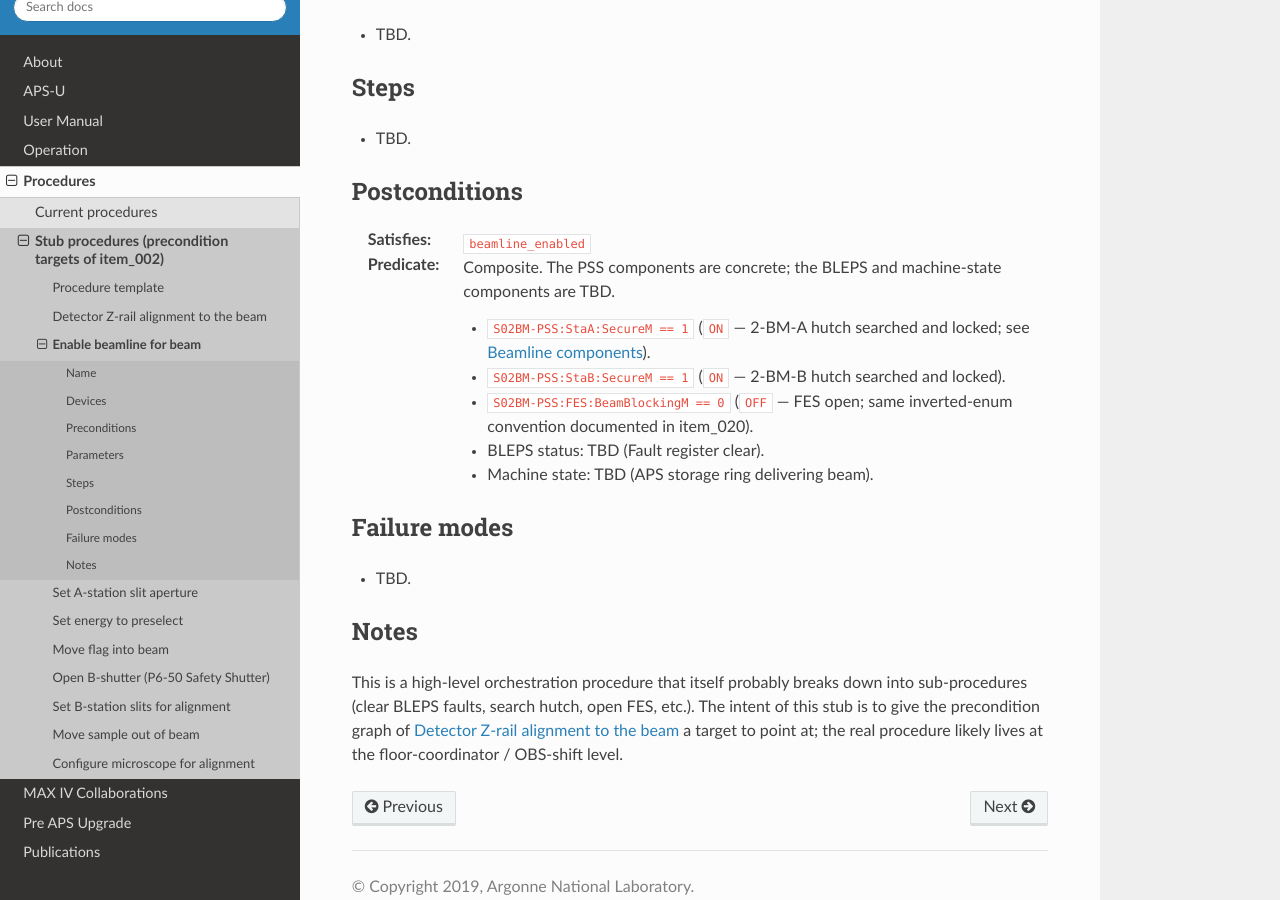
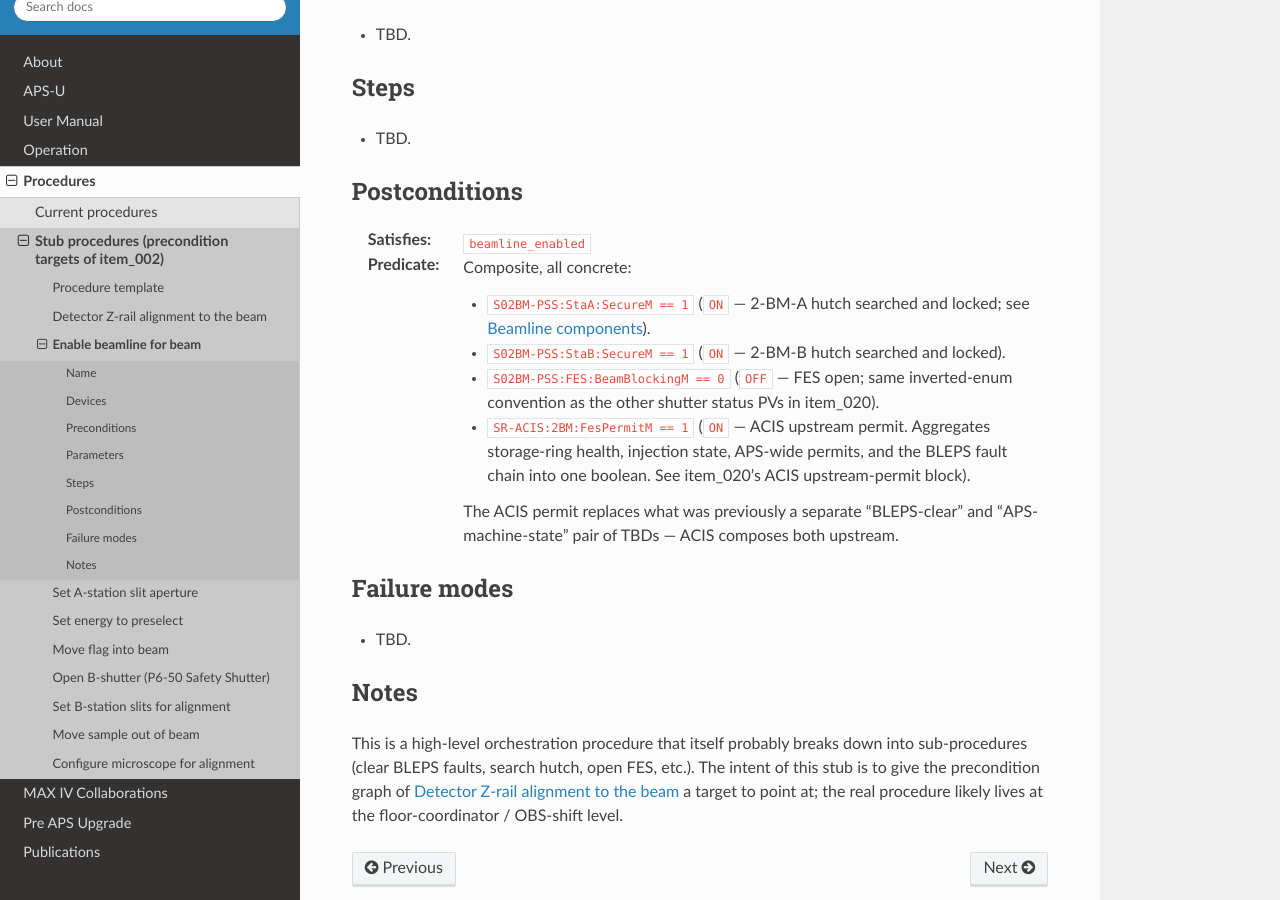
Before and after one commit to xray-imaging/2bm-docs, a Sphinx documentation site: the page built from docs/source/procedures/item_003.rst, in a window 1280 px wide and 900 px high, scrolled down 802 px. Built offline with Sphinx 7.4.7 and the Read the Docs theme 3.1.0, drawn with Linux system fonts in a browser that asks for light colours; the version number could not be read and is left out.

Commit message:
docs: ACIS upstream permit PV; collapse BLEPS+machine into one read
Adopts the operator's suggestion: instead of two separate TBDs
(BLEPS register name + APS machine-state PV) in the
beamline_enabled predicate, use SR-ACIS:2BM:FesPermitM == ON
which aggregates everything ACIS needs to permit FES (storage
ring + injection + APS-wide permits + BLEPS fault chain + PSS
state) into a single boolean.

Changes:

- item_020.rst: new "ACIS upstream permit" subsection after the
  PSS hutch search status block. One-PV table with enum
  semantics (OFF = not permitted, ON = permitted), same gateway
  (s2pvgate) as the shutter and hutch-search PVs.
- item_020.rst: also fix a malformed table in the prior PSS
  hutch-search subsection (column 1 was 18 chars but PV name is
  26; widened to fit).
- item_003.rst (enable_beamline stub): Postconditions predicate
  is now fully concrete -- four PVs: StaA:SecureM == 1,
  StaB:SecureM == 1, FES:BeamBlockingM == 0,
  SR-ACIS:2BM:FesPermitM == 1. No more TBDs.
- item_002.rst: matching update to the beamline_enabled row of
  the Preconditions table.

```diff
--- a/docs/source/procedures/item_002.rst
+++ b/docs/source/procedures/item_002.rst
@@ -93,8 +93,10 @@ cora's dependency graph will be able to auto-resolve them.
      - Predicate (informal)
      - Satisfied by
    * - ``beamline_enabled``
-     - Hutches searched and locked; BLEPS clear of Fault; APS
-       delivering beam; FES permit granted.
+     - ``StaA:SecureM == ON`` AND ``StaB:SecureM == ON`` AND
+       ``FES:BeamBlockingM == OFF`` AND
+       ``SR-ACIS:2BM:FesPermitM == ON`` (the last aggregates
+       BLEPS + APS machine state into one boolean).
      - :doc:`item_003` (``enable_beamline``)
    * - ``a_slits_open``
      - A-station slits open with ``H ≥ 0.5 mm`` and ``V ≥ 0.5 mm``
--- a/docs/source/procedures/item_003.rst
+++ b/docs/source/procedures/item_003.rst
@@ -51,17 +51,23 @@ Postconditions
 --------------
 
 :Satisfies: ``beamline_enabled``
-:Predicate: Composite. The PSS components are concrete; the BLEPS
-   and machine-state components are TBD.
+:Predicate: Composite, all concrete:
 
    - ``S02BM-PSS:StaA:SecureM == 1`` (``ON`` — 2-BM-A hutch
      searched and locked; see :doc:`../manual/item_020`).
    - ``S02BM-PSS:StaB:SecureM == 1`` (``ON`` — 2-BM-B hutch
      searched and locked).
    - ``S02BM-PSS:FES:BeamBlockingM == 0`` (``OFF`` — FES open;
-     same inverted-enum convention documented in item_020).
-   - BLEPS status: TBD (Fault register clear).
-   - Machine state: TBD (APS storage ring delivering beam).
+     same inverted-enum convention as the other shutter status
+     PVs in item_020).
+   - ``SR-ACIS:2BM:FesPermitM == 1`` (``ON`` — ACIS upstream
+     permit. Aggregates storage-ring health, injection state,
+     APS-wide permits, and the BLEPS fault chain into one
+     boolean. See item_020's ACIS upstream-permit block).
+
+   The ACIS permit replaces what was previously a separate
+   "BLEPS-clear" and "APS-machine-state" pair of TBDs — ACIS
+   composes both upstream.
 
 
 Failure modes
```
Also changed, not shown: docs/source/manual/item_020.rst (+41 -6 lines).
